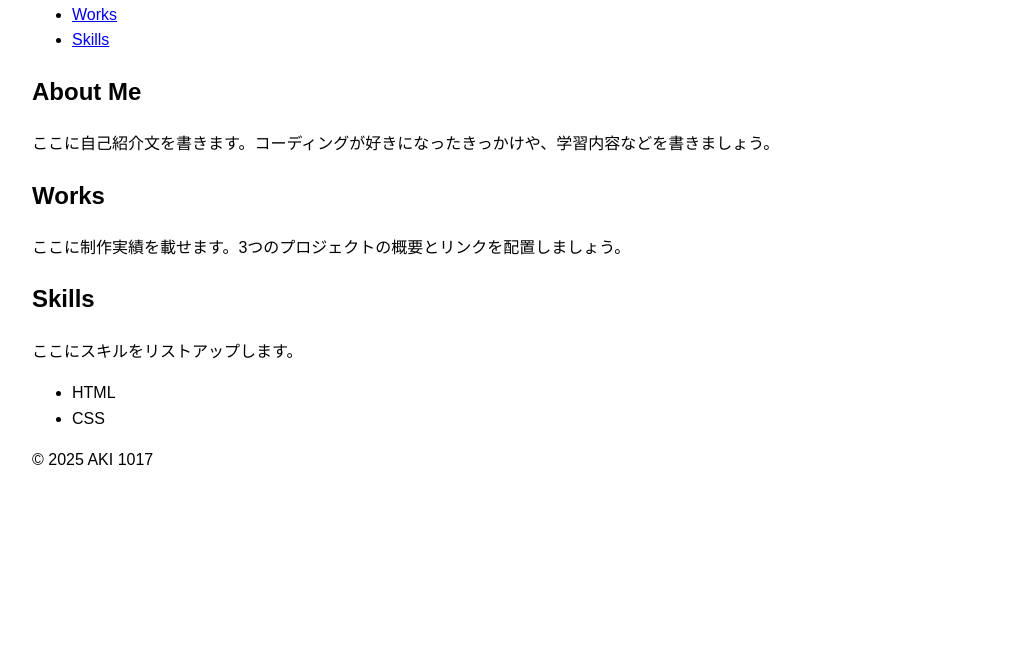
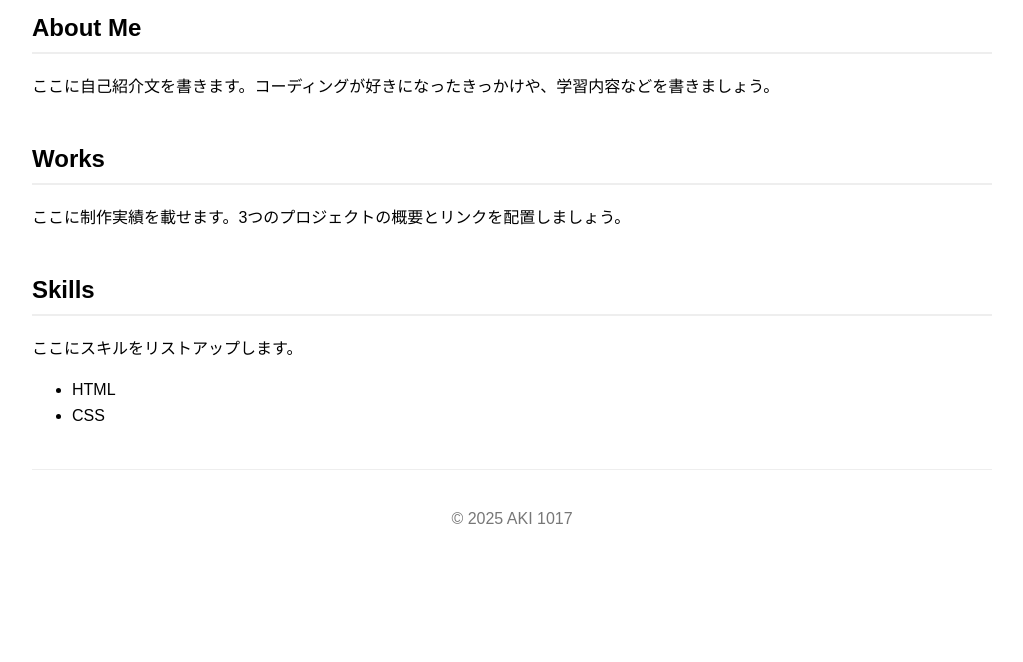
Before and after one commit to aki-1017/aki-1017.github.io, a plain HTML site: page index.html/index.html in a window 1280 px wide. Shown: the part 138-800 px from the top of the page, without its empty margins (128-1151 px from the left). Drawn offline with Linux system fonts and the light colour scheme; files that its build step writes are made by us from their sources.

Commit message:
Update style.css

```diff
--- a/style.css
+++ b/style.css
@@ -1,16 +1,57 @@
-/* style.css の内容をここに貼り付け */
+/* style.css */
+
 body {
-    font-family: sans-serif;
-    line-height: 1.6;
-    margin: 0 auto;
-    max-width: 960px;
-    padding: 20px;
+    font-family: sans-serif; /* 基本的なフォントを指定 */
+    line-height: 1.6;      /* 行の高さを調整して読みやすく */
+    margin: 0 auto;        /* 左右の余白を自動調整（中央寄せの準備） */
+    max-width: 960px;      /* コンテンツの最大幅を指定 */
+    padding: 20px;         /* 全体に少し余白を追加 */
 }
-/* --- 以下、前のメッセージのCSSコードをすべてコピー --- */
+
 header {
-    /* ... */
+    background-color: #f4f4f4; /* ヘッダーの背景色 */
+    padding: 10px 0;
+    text-align: center;      /* ヘッダー内のテキストを中央揃え */
+    margin-bottom: 20px;     /* ヘッダーの下に少し余白 */
 }
-/* ... 他のスタイル ... */
+
+header h1 {
+    margin: 0; /* h1のデフォルトマージンを削除 */
+}
+
+nav ul {
+    list-style: none; /* リストの点を消す */
+    padding: 0;
+    margin: 10px 0 0 0; /* 上に少し余白 */
+}
+
+nav ul li {
+    display: inline-block; /* リスト項目を横並びにする */
+    margin: 0 15px;      /* 各項目の左右に余白 */
+}
+
+nav a {
+    text-decoration: none; /* リンクの下線を消す */
+    color: #333;          /* リンクの色 */
+}
+
+nav a:hover {
+    color: #007bff;       /* マウスオーバー時のリンクの色 */
+}
+
+main section {
+    margin-bottom: 40px; /* 各セクションの下に余白 */
+}
+
+h2 {
+    border-bottom: 2px solid #eee; /* 見出しの下に線を引く */
+    padding-bottom: 5px;
+}
+
 footer {
-    /* ... */
+    text-align: center;      /* フッターのテキストを中央揃え */
+    margin-top: 40px;        /* フッターの上に余白 */
+    padding-top: 20px;       /* フッターの上に少しパディング */
+    border-top: 1px solid #eee; /* フッターの上に線を引く */
+    color: #777;            /* フッターの文字色を少し薄く */
 }
```
